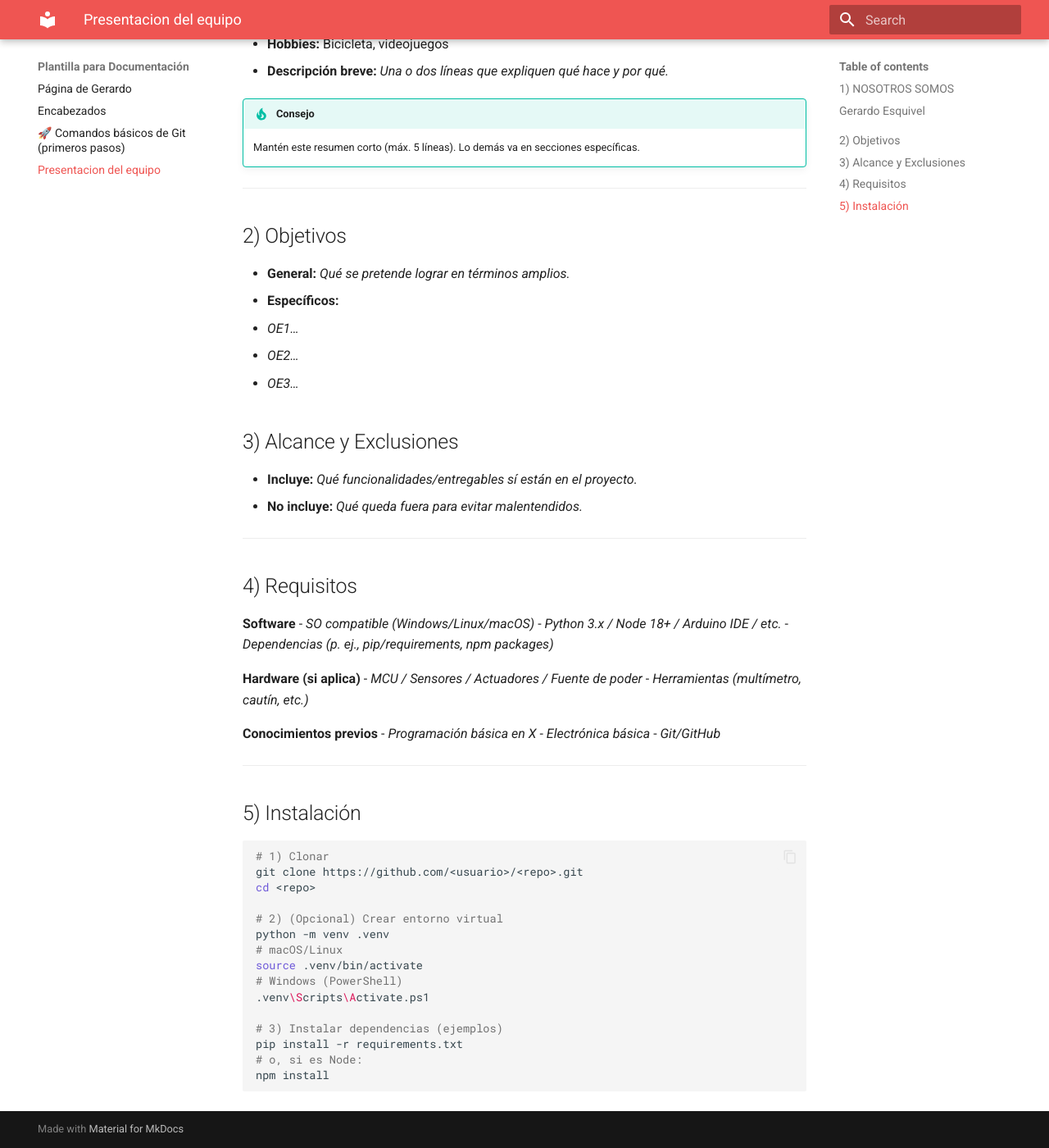
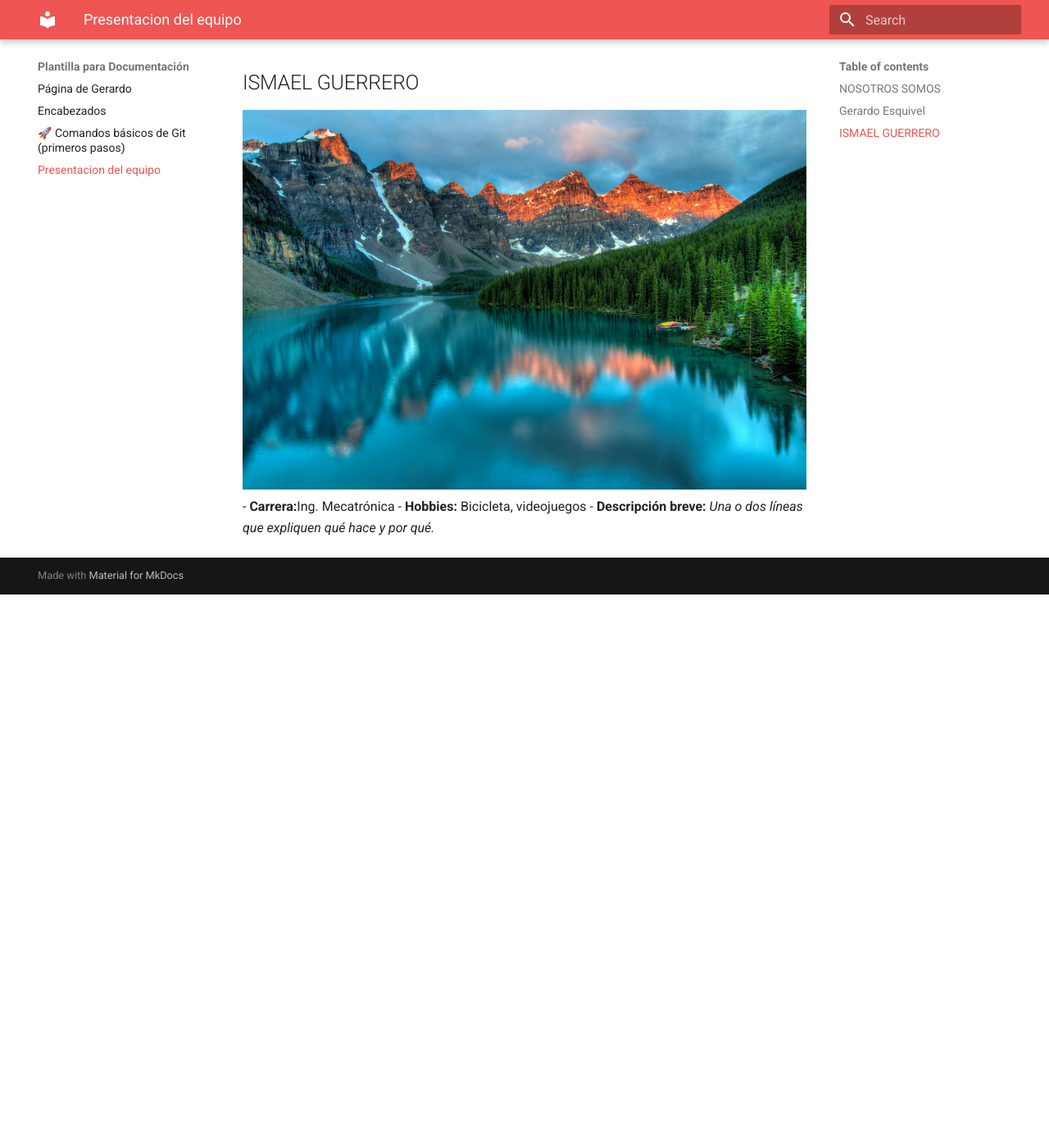
Before and after one commit to Gerardo-Esquivel/PortafoloProyectoIngernieria, an MkDocs documentation site: the page built from docs/presentacion.md, in a window 1280 px wide and 1400 px high, scrolled down 879 px. Shown: the whole window at 82% size. Built offline with MkDocs 1.6.1 and Material for MkDocs 9.7.7, drawn with Linux system fonts in a browser that asks for light colours; after the commit the page ends 1604 px from its top, so only the background shows below that; some of the changed text lies outside the part shown.

Commit message:
Update presentacion.md

````diff
--- a/docs/presentacion.md
+++ b/docs/presentacion.md
@@ -1,70 +1,15 @@
 # Presentacion del equipo
 ---
-## 1) NOSOTROS SOMOS
+## NOSOTROS SOMOS
+---
 ## Gerardo Esquivel
----
 ![imagen](recursos/imgs/pexels-souvenirpixels-417074.jpg)
----
 - **Carrera:**Ing. Mecatrónica
 - **Hobbies:** Bicicleta, videojuegos
 - **Descripción breve:** _Una o dos líneas que expliquen qué hace y por qué._
-
-!!! tip "Consejo"
-    Mantén este resumen corto (máx. 5 líneas). Lo demás va en secciones específicas.
-
 ---
-
-## 2) Objetivos
-
-- **General:** _Qué se pretende lograr en términos amplios._
-- **Específicos:**
-  - _OE1…_
-  - _OE2…_
-  - _OE3…_
-
-## 3) Alcance y Exclusiones
-
-- **Incluye:** _Qué funcionalidades/entregables sí están en el proyecto._
-- **No incluye:** _Qué queda fuera para evitar malentendidos._
-
----
-
-## 4) Requisitos
-
-**Software**
-- _SO compatible (Windows/Linux/macOS)_
-- _Python 3.x / Node 18+ / Arduino IDE / etc._
-- _Dependencias (p. ej., pip/requirements, npm packages)_
-
-**Hardware (si aplica)**
-- _MCU / Sensores / Actuadores / Fuente de poder_
-- _Herramientas (multímetro, cautín, etc.)_
-
-**Conocimientos previos**
-- _Programación básica en X_
-- _Electrónica básica_
-- _Git/GitHub_
-
----
-
-## 5) Instalación
-
-```bash
-# 1) Clonar
-git clone https://github.com/<usuario>/<repo>.git
-cd <repo>
-
-# 2) (Opcional) Crear entorno virtual
-python -m venv .venv
-# macOS/Linux
-source .venv/bin/activate
-# Windows (PowerShell)
-.venv\Scripts\Activate.ps1
-
-# 3) Instalar dependencias (ejemplos)
-pip install -r requirements.txt
-# o, si es Node:
-npm install
-
-
-```
+## ISMAEL GUERRERO
+![imagen](recursos/imgs/pexels-souvenirpixels-417074.jpg)
+- **Carrera:**Ing. Mecatrónica
+- **Hobbies:** Bicicleta, videojuegos
+- **Descripción breve:** _Una o dos líneas que expliquen qué hace y por qué._
````
